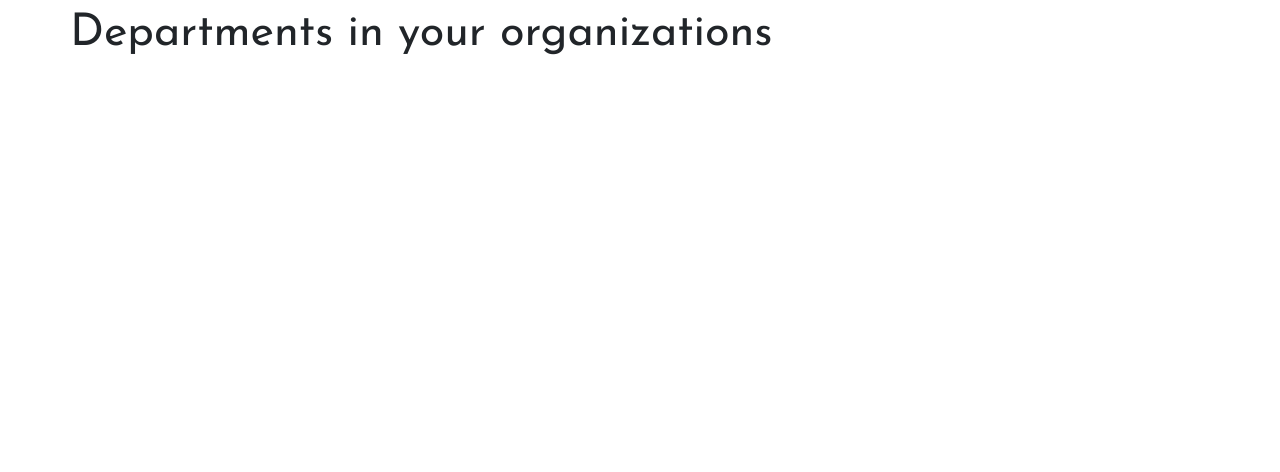
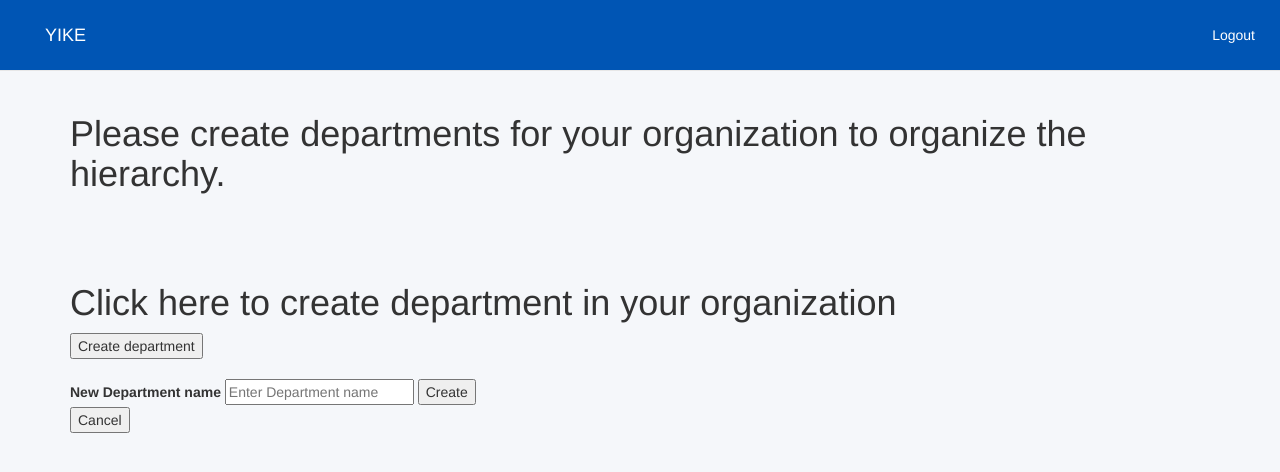
Before and after one commit to dumpalasaiavinash/Yike, a Django app: page /orgadmin/departments/ in a window 1280 px wide. Shown: the top 472 px of the page. Run offline with Django 3.2, Linux system fonts and the light colour scheme; data that the repository does not hold is empty; some libraries are stand-ins or nearby versions.

Commit message:
updated styles for depart and department

```diff
--- a/home/static/home/style.css
+++ b/home/static/home/style.css
@@ -7,57 +7,57 @@
 }
 
 .navbar{
-    margin-bottom: 0px;
+    margin-bottom: 0px !important;
 }
 
 .navbar-default{
-    border-radius: 0;
+    border-radius: 0 !important;
     background-color: #0055b4 !important;
-    padding: 10px;
-    padding-left: 30px;
+    padding: 10px !important;
+    padding-left: 30px !important;
 }
 
 .navbar-default .navbar-brand{
     color:white !important;
-    padding-right: 50px;
+    padding-right: 50px !important;
 }
 
 .navbar-default .navbar-nav > li > a {
     color: white !important;
 }
 .nav-list {
-    list-style-type: none;
-    margin-top:10px;
-    padding:10px;
-    overflow: hidden;
+    list-style-type: none !important;
+    margin-top:10px !important;
+    padding:10px !important;
+    overflow: hidden !important;
 }
 
 .nav-list-item-left {
-    text-align: left;
-    display: inline-block;
-    transition: 0.3s;
+    text-align: left !important;
+    display: inline-block !important;
+    transition: 0.3s !important;
 }
 
 .nav-list-item-right {
-    text-align: right;
-    display: inline-block;
-    transition: 0.3s;
+    text-align: right !important;
+    display: inline-block !important;
+    transition: 0.3s !important;
 }
 
 .cols{
-    background-color: #fff;
-    padding: 30px;
-    font-family: 'Montserrat', sans-serif;
-    border:1px #e0e0e0 solid;
-        border-radius: 6px;
+    background-color: #fff !important;
+    padding: 30px !important;
+    font-family: 'Montserrat', sans-serif !important;
+    border:1px #e0e0e0 solid !important;
+        border-radius: 6px !important;
 
 }
 
 .divs{
-    background-color: #fff;
-    padding: 30px;
-    font-family: 'Montserrat', sans-serif;
-    border:1px #e0e0e0 solid;
-        border-radius: 6px;
+    background-color: #fff !important;
+    padding: 30px !important;
+    font-family: 'Montserrat', sans-serif !important;
+    border:1px #e0e0e0 solid !important;
+        border-radius: 6px !important;
 
 }
--- a/orgadmin/templates/orgadmin/depart.html
+++ b/orgadmin/templates/orgadmin/depart.html
@@ -1,5 +1,4 @@
 {% extends 'home/base2.html' %}
-{% extends 'home/basef.html' %}
 {% load static %}
 {% block extrahead %}
 
@@ -318,9 +317,10 @@
                },
                 dataType: 'json',
                 success: function(data) {
-                  console.log(data);
+                  console.log(data)
                 }
             });
+        location.replace('{% url "orgadmin:departments" %}')
 
 
       }
--- a/orgadmin/templates/orgadmin/org_departments.html
+++ b/orgadmin/templates/orgadmin/org_departments.html
@@ -1,15 +1,17 @@
+{% extends 'home/base2.html' %}
 {% load static %}
 {% block extrahead %}
 
 <meta charset="UTF-8">
 <title>Title</title>
-
+<style>
 <!--Google Fonts	-->
 <link href="https://fonts.googleapis.com/css?family=Josefin+Sans|Oswald" rel="stylesheet">
-
+<link rel="stylesheet" href="https://www.w3schools.com/w3css/4/w3.css">
 <link href="//maxcdn.bootstrapcdn.com/bootstrap/4.0.0/css/bootstrap.min.css" rel="stylesheet" id="bootstrap-css">
 <script src="//maxcdn.bootstrapcdn.com/bootstrap/4.0.0/js/bootstrap.min.js"></script>
 <script src="//cdnjs.cloudflare.com/ajax/libs/jquery/3.2.1/jquery.min.js"></script>
+</style>
 {% endblock %}
 
 {% block body %}
@@ -21,6 +23,13 @@
 <div class="row">
   <p style="font-family: Josefin Sans;font-size:45px">Departments in your organizations</p>
 </div>
+{% if messages %}
+  <ul class="messages">
+    {% for message in messages %}
+      <li class="{{ message.tags }}">{{ message }}</li>
+    {% endfor %}
+  </ul>
+{% endif %}
     <br>
     {% if topics_size > 0 %}
     <div class="card-body row no-gutters align-items-center">
@@ -40,8 +49,42 @@
     </form>
     </div>
    {% endif %}
+
+   {% if topics_size == 0 %}
+    <h1> Please create departments for your organization to organize the hierarchy.  </h1>
+   {% endif %}
+
     <br><br><br>
-    <br><br><br><br><br><br><br><br>
+    <!-- <br><br><br><br><br><br><br><br> -->
+
+    <h1> Click here to create department in your organization  </h1>
+
+
+    <div class="w3-container">
+      <button onclick="document.getElementById('id01').style.display='block'" class="w3-button w3-green w3-large">Create department</button>
+
+      <div id="id01" class="w3-modal">
+        <div class="w3-modal-content w3-card-4 w3-animate-zoom" style="max-width:600px">
+          <div class="w3-center"><br>
+          </div>
+          <form class="w3-container" action="{% url 'orgadmin:create_department' %}" method="post">
+            {% csrf_token %}
+            <div class="w3-section">
+              <label><b>New Department name</b></label>
+              <input class="w3-input w3-border w3-margin-bottom" type="text" placeholder="Enter Department name" name="depname" required>
+              <button class="w3-button w3-block w3-green w3-section w3-padding" type="submit">Create</button>
+
+            </div>
+          </form>
+
+          <div class="w3-container w3-border-top w3-padding-16 w3-light-grey">
+            <button onclick="document.getElementById('id01').style.display='none'" type="button" class="w3-button w3-red">Cancel</button>
+          </div>
+
+        </div>
+      </div>
+    </div>
+
 
 </div>
 {% endblock %}
--- a/orgadmin/urls.py
+++ b/orgadmin/urls.py
@@ -13,6 +13,7 @@
     path('join/',views.join, name='join'),
     path('createform/',views.createform, name='createform'),
     path('departments/',views.departments, name='departments'),
+    path('create_department/',views.create_department, name='create_department'),
     path('hierarchy/',views.hierarchy, name='hierarchy'),
     path('departments_hierarchy_update/',views.departments_hierarchy_update, name='departments_hierarchy_update'),
 ]
--- a/orgadmin/views.py
+++ b/orgadmin/views.py
@@ -20,6 +20,7 @@
 from django.contrib.auth.models import User
 from django.core.mail import EmailMessage
 
+from django.contrib import messages
 
 import datetime
 
@@ -54,7 +55,7 @@
             no_complaints.append(dic['no_complaints'])
 
     info_list=zip(name,department,hierarchy,no_complaints)
-
+    request.session['org_id'] = org_id
     context={
         'info_list':info_list,
         'org_id':org_id
@@ -533,6 +534,7 @@
 def departments(request):
 
     organization_id = 105
+    request.session['org_id'] = organization_id
     dynamoDB=boto3.resource('dynamodb')
     dynamoTable=dynamoDB.Table('departments')
 
@@ -639,8 +641,7 @@
 
 
     # return render(request,'orgadmin/org_departments.html',{'dep':zip(departments,dep_id)})
-    return JsonResponse(data)
-
+    return redirect('../departments')
 
 
 def orgadmin_page(request):
@@ -693,3 +694,37 @@
 
 
     return render(request, 'orgadmin/dummy.html', data)
+
+def create_department(request):
+    depname = request.POST.get('depname')
+    print(depname)
+    dynamoDB=boto3.resource('dynamodb')
+    dynamoTable=dynamoDB.Table('departments')
+    print(type(request.session['org_id']))
+    x=request.session['org_id']
+    response1 = dynamoTable.scan(ProjectionExpression="department_id")
+    response = dynamoTable.scan(
+        ProjectionExpression="department_name",
+        FilterExpression=Attr('organization_id').eq(int(x)) & Attr('department_name').eq(depname)
+    )
+    print(response1['Items'])
+    lengt=0
+    for i in response1['Items']:
+        if lengt< int(i['department_id']):
+            lengt = int(i['department_id'])
+        else:
+            continue
+
+    print(lengt)
+    if(len(response['Items'])==0):
+        response = dynamoTable.put_item(
+           Item={
+            'department_id':lengt+1,
+            'department_name':depname,
+            'organization_id':x
+            }
+        )
+        messages.success(request, 'The new department has been created successfully.')
+    else:
+        messages.success(request, 'Check again if the department had been already created or not.')
+    return redirect('../departments')
```
Also changed, not shown: home/templates/home/base2.html (+31 -31 lines).
